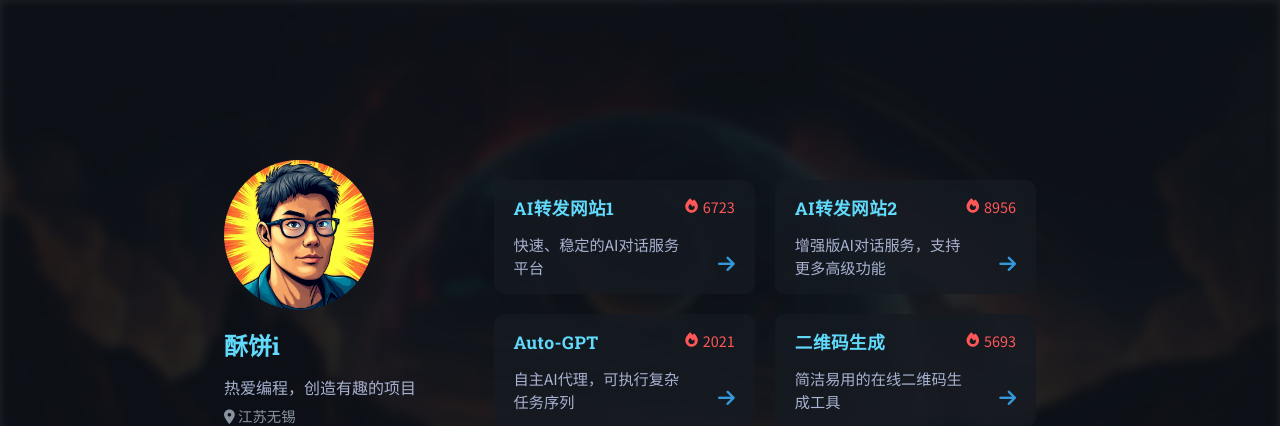
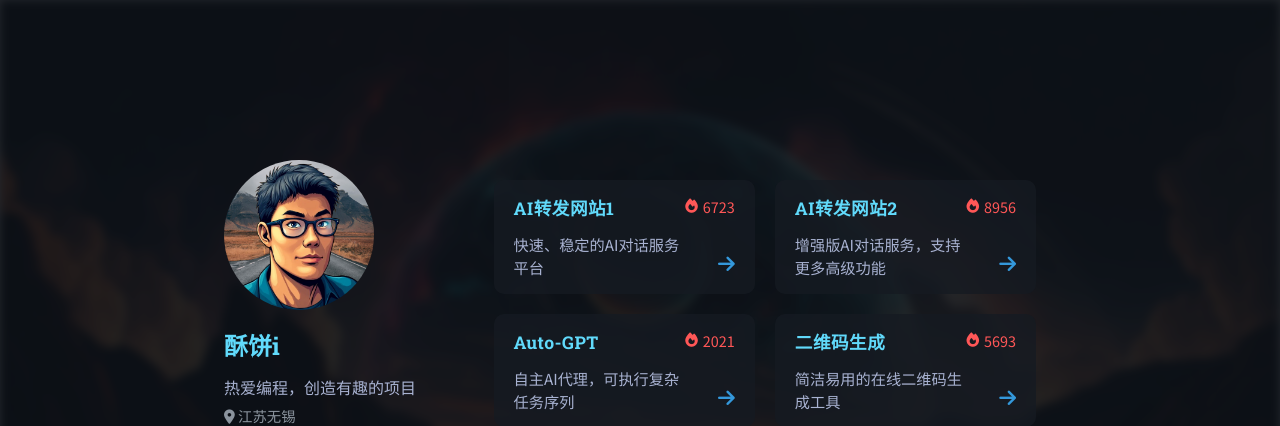
Before and after one commit to Allen619/website, a plain HTML site: page index.html in a window 1280 px wide. Shown: the top 426 px of the page. Drawn offline with nearby package versions, Linux system fonts and the light colour scheme.

Commit message:
feat: 更改头像

```diff
--- a/index.html
+++ b/index.html
@@ -14,7 +14,7 @@
   <main>
     <div class="content-wrapper">
       <section class="profile">
-        <img src="./images/photo.webp" alt="头像" class="avatar">
+        <img src="./images/photo.png" alt="头像" class="avatar">
         <h2>酥饼i</h2>
         <p class="bio">热爱编程，创造有趣的项目</p>
         <p class="location"><i class="fas fa-map-marker-alt"></i> 江苏无锡</p>
```
Also changed, not shown: images/photo.png (added), images/photo.webp (deleted).
